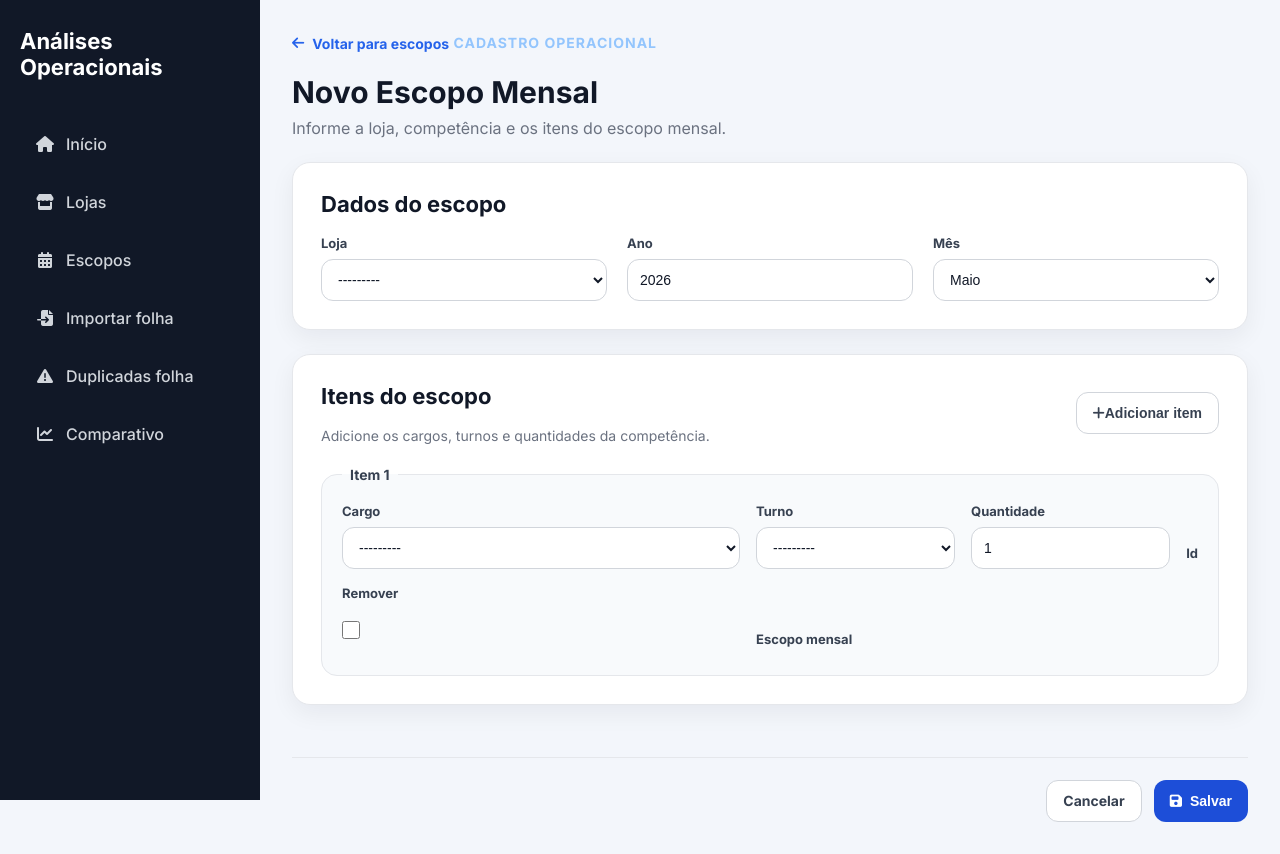
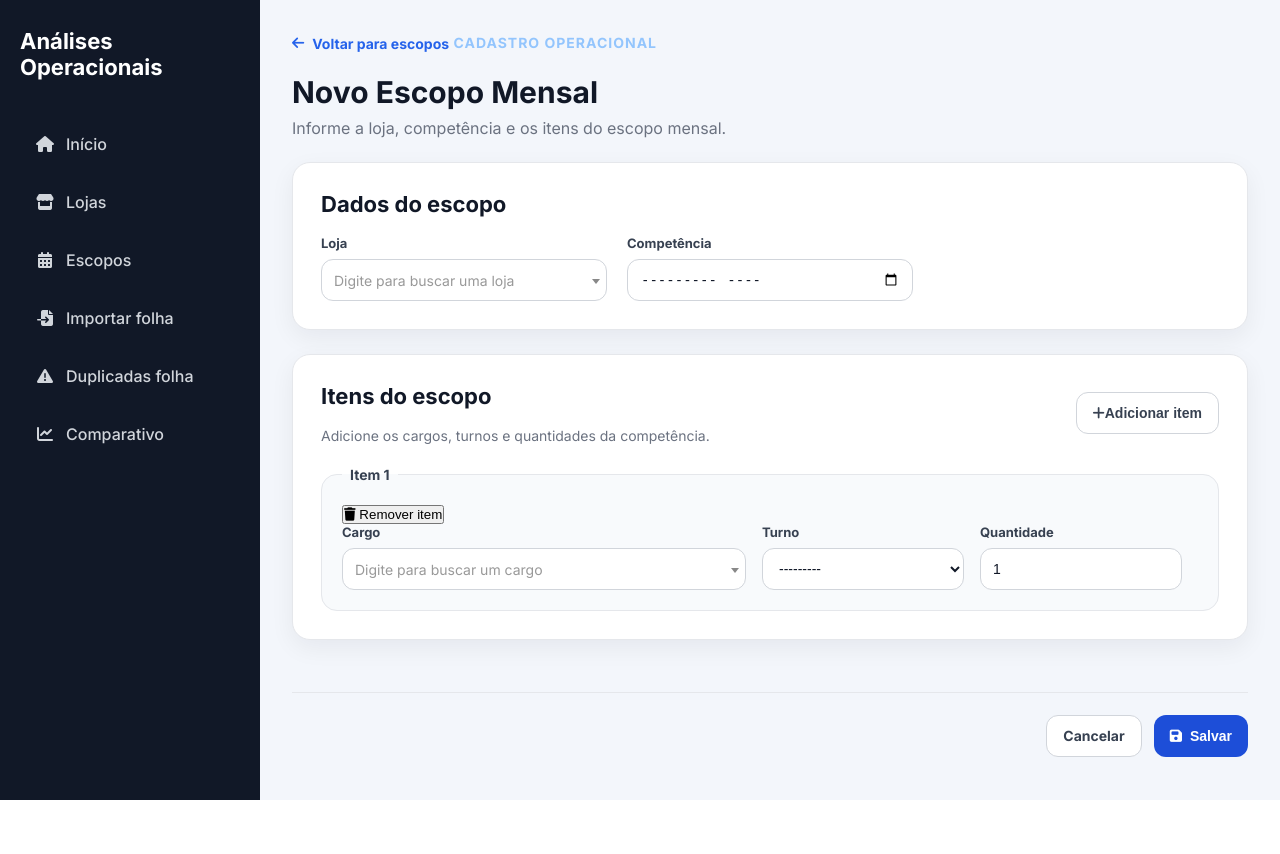
Before and after one commit to guisatoru/analises-operacionais, a Django app: page /escopos/novo/ in a window 1280 px wide. After the commit the page ends 800 px from the top, so only its background shows below. Run offline with Django 5.2, Linux system fonts and the light colour scheme; data that the repository does not hold is empty.

Commit message:
Corrige Select2 nos campos de loja e cargo do escopo

```diff
--- a/core/settings.py
+++ b/core/settings.py
@@ -29,6 +29,7 @@ INSTALLED_APPS = [
     "django.contrib.messages",
     "django.contrib.staticfiles",
     "lojas",
+    'django_select2',
 ]
 
 MIDDLEWARE = [
--- a/lojas/forms.py
+++ b/lojas/forms.py
@@ -1,5 +1,6 @@
 from django import forms
 from django.forms import inlineformset_factory
+from django_select2.forms import Select2Widget
 
 from .models import (
     ConfiguracaoInsalubridadeLoja,
@@ -7,7 +8,6 @@ from .models import (
     ItemEscopoMensal,
     Loja,
 )
-
 
 class LojaForm(forms.ModelForm):
     """Formulário do cadastro inicial — mostra todos os campos da loja."""
@@ -72,22 +72,66 @@ class LojaUpdateForm(forms.ModelForm):
 
 
 class EscopoMensalForm(forms.ModelForm):
-    """Cabeçalho do escopo: loja, ano e mês. Insalubridade fica na configuração da loja."""
+    """Usa Select2 para facilitar a busca de lojas em listas grandes."""
+
+    competencia = forms.CharField(
+        label="Competência",
+        widget=forms.DateInput(
+            attrs={
+                "type": "month",
+                "class": "form-control",
+            }
+        ),
+    )
 
     class Meta:
         model = EscopoMensal
-        fields = ["loja", "ano", "mes"]
+        fields = ["loja", "competencia", "ano", "mes"]
+
+        widgets = {
+            "loja": Select2Widget(
+                attrs={
+                    "class": "django-select2 searchable-select",
+                    "data-placeholder": "Digite para buscar uma loja",
+                }
+            ),
+            "ano": forms.HiddenInput(),
+            "mes": forms.HiddenInput(),
+        }
+
+    def __init__(self, *args, **kwargs):
+        super().__init__(*args, **kwargs)
+
+        if self.instance.pk:
+            self.initial["competencia"] = f"{self.instance.ano}-{self.instance.mes:02d}"
+
+    def clean(self):
+        cleaned_data = super().clean()
+        competencia = cleaned_data.get("competencia")
+
+        if competencia:
+            ano_texto, mes_texto = competencia.split("-")
+            cleaned_data["ano"] = int(ano_texto)
+            cleaned_data["mes"] = int(mes_texto)
+
+        return cleaned_data
 
 
 class ItemEscopoMensalForm(forms.ModelForm):
-    """
-    Cada linha representa um cargo/turno com quantidade para a competência.
-    """
+    """Usa Select2 para facilitar a busca de cargos em listas grandes."""
 
     class Meta:
         model = ItemEscopoMensal
         fields = ["cargo", "turno", "quantidade"]
 
+        widgets = {
+            "cargo": Select2Widget(
+                attrs={
+                    "class": "django-select2 searchable-select",
+                    "data-placeholder": "Digite para buscar um cargo",
+                }
+            ),
+        }
 
 class ConfiguracaoInsalubridadeLojaForm(forms.ModelForm):
     """Tela de insalubridade por loja (convênção)."""
--- a/lojas/static/lojas/css/components.css
+++ b/lojas/static/lojas/css/components.css
@@ -121,6 +121,30 @@
     box-shadow: 0 0 0 3px rgba(37, 99, 235, 0.14);
 }
 
+.form-group .select2-container {
+    width: 100% !important;
+}
+
+.form-group .select2-container--default .select2-selection--single {
+    min-height: 42px;
+
+    border: 1px solid #d1d5db;
+
+    border-radius: 12px;
+}
+
+.form-group .select2-container--default .select2-selection--single .select2-selection__rendered {
+    padding: 7px 12px;
+
+    color: #111827;
+
+    font-size: 14px;
+}
+
+.form-group .select2-container--default .select2-selection--single .select2-selection__arrow {
+    min-height: 42px;
+}
+
 .table-wrapper {
     width: 100%;
     overflow-x: auto;
--- a/lojas/static/lojas/js/escopo_form.js
+++ b/lojas/static/lojas/js/escopo_form.js
@@ -15,6 +15,30 @@
         const newItemHtml = itemTemplate.innerHTML.replace(/__prefix__/g, currentIndex);
 
         itemsContainer.insertAdjacentHTML("beforeend", newItemHtml);
+        const newItem = itemsContainer.lastElementChild;
+
+        if (newItem) {
+            // O django-select2 escuta esse evento para ativar campos criados pelo formset.
+            newItem.dispatchEvent(new Event("formset:added", { bubbles: true }));
+        }
+
+        configureRemoveButtons();
         totalFormsInput.value = currentIndex + 1;
     });
 })();
+
+function configureRemoveButtons() {
+    const removeButtons = document.querySelectorAll(".remove-item-button");
+
+    removeButtons.forEach(function (button) {
+        button.addEventListener("click", function () {
+            const card = button.closest(".escopo-item-card");
+
+            if (card) {
+                card.remove();
+            }
+        });
+    });
+}
+
+configureRemoveButtons();
--- a/lojas/templates/lojas/base.html
+++ b/lojas/templates/lojas/base.html
@@ -27,6 +27,14 @@
         rel="stylesheet"
         href="https://cdnjs.cloudflare.com/ajax/libs/font-awesome/6.5.2/css/all.min.css"
     >
+    <link
+        rel="stylesheet"
+        href="https://cdnjs.cloudflare.com/ajax/libs/font-awesome/6.5.2/css/all.min.css"
+    >
+
+    {% block extra_head %}
+    {% endblock %}
+
 </head>
 
 <body>
--- a/lojas/templates/lojas/escopo_form.html
+++ b/lojas/templates/lojas/escopo_form.html
@@ -1,5 +1,11 @@
 {% extends "lojas/base.html" %}
 {% load static %}
+
+{% block extra_head %}
+    <script src="{% static 'admin/js/vendor/jquery/jquery.js' %}"></script>
+    {{ form.media }}
+    {{ formset.media }}
+{% endblock %}
 
 {% block titulo %}{{ titulo }}{% endblock %}
 
@@ -12,8 +18,12 @@
         </a>
 
         <span class="page-eyebrow">Cadastro operacional</span>
+
         <h1>{{ titulo }}</h1>
-        <p>Informe a loja, competência e os itens do escopo mensal.</p>
+
+        <p>
+            Informe a loja, competência e os itens do escopo mensal.
+        </p>
     </div>
 </div>
 
@@ -21,11 +31,14 @@
     {% csrf_token %}
 
     <section class="form-card">
-        <h2 class="section-title">Dados do escopo</h2>
+        <h2 class="section-title">
+            Dados do escopo
+        </h2>
 
         <div class="form-grid">
-            {% for campo in form %}
+            {% for campo in form.visible_fields %}
                 <div class="form-group">
+
                     <label for="{{ campo.id_for_label }}">
                         {{ campo.label }}
                     </label>
@@ -33,36 +46,71 @@
                     {{ campo }}
 
                     {% if campo.errors %}
-                        <span class="form-error">{{ campo.errors|join:" " }}</span>
+                        <span class="form-error">
+                            {{ campo.errors|join:" " }}
+                        </span>
                     {% endif %}
+
                 </div>
             {% endfor %}
         </div>
     </section>
 
     <section class="form-card escopo-items-card">
+
         <div class="section-title-row">
+
             <div>
-                <h2 class="section-title">Itens do escopo</h2>
-                <p>Adicione os cargos, turnos e quantidades da competência.</p>
+                <h2 class="section-title">
+                    Itens do escopo
+                </h2>
+
+                <p>
+                    Adicione os cargos, turnos e quantidades da competência.
+                </p>
             </div>
 
-            <button type="button" id="add-item-btn" class="secondary-action-button">
+            <button
+                type="button"
+                id="add-item-btn"
+                class="secondary-action-button"
+            >
                 <i class="fa-solid fa-plus"></i>
                 Adicionar item
             </button>
+
         </div>
 
         {{ formset.management_form }}
 
-        <div id="itens-escopo" class="escopo-items-list">
+        <div
+            id="itens-escopo"
+            class="escopo-items-list"
+        >
+
             {% for item_form in formset %}
+
                 <fieldset class="escopo-item-card">
-                    <legend>Item {{ forloop.counter }}</legend>
+
+                    <legend>
+                        Item {{ forloop.counter }}
+                    </legend>
+
+                    <button
+                        type="button"
+                        class="remove-item-button"
+                    >
+                        <i class="fa-solid fa-trash"></i>
+                        Remover item
+                    </button>
 
                     <div class="escopo-item-grid">
-                        {% for campo in item_form %}
+
+                        {% for campo in item_form.visible_fields %}
+                            {% if campo.name != "DELETE" %}
+
                                 <div class="form-group">
+
                                     <label for="{{ campo.id_for_label }}">
                                         {{ campo.label }}
                                     </label>
@@ -70,45 +118,89 @@
                                     {{ campo }}
 
                                     {% if campo.errors %}
-                                    <span class="form-error">{{ campo.errors|join:" " }}</span>
+                                        <span class="form-error">
+                                            {{ campo.errors|join:" " }}
+                                        </span>
                                     {% endif %}
+
                                 </div>
+
+                            {% endif %}
+
                         {% endfor %}
+
                     </div>
+
                 </fieldset>
+
             {% endfor %}
+
         </div>
 
         <template id="item-escopo-template">
+
             <fieldset class="escopo-item-card">
-                <legend>Novo item</legend>
+
+                <legend>
+                    Novo item
+                </legend>
+
+                <button
+                    type="button"
+                    class="remove-item-button"
+                >
+                    <i class="fa-solid fa-trash"></i>
+                    Remover item
+                </button>
 
                 <div class="escopo-item-grid">
-                    {% for campo in formset.empty_form %}
+
+                    {% for campo in formset.empty_form.visible_fields %}
+                        {% if campo.name != "DELETE" %}
+
                             <div class="form-group">
+
                                 <label for="{{ campo.id_for_label }}">
                                     {{ campo.label }}
                                 </label>
 
                                 {{ campo }}
+
                             </div>
+
+                        {% endif %}
+
                     {% endfor %}
+
                 </div>
+
             </fieldset>
+
         </template>
+
     </section>
 
     <div class="form-actions">
-        <a class="secondary-action-button" href="{% url 'lista_escopos' %}">
+
+        <a
+            class="secondary-action-button"
+            href="{% url 'lista_escopos' %}"
+        >
             Cancelar
         </a>
 
-        <button type="submit" class="primary-action-button">
+        <button
+            type="submit"
+            class="primary-action-button"
+        >
             <i class="fa-solid fa-floppy-disk"></i>
             Salvar
         </button>
+
     </div>
+
 </form>
 
 <script src="{% static 'lojas/js/escopo_form.js' %}"></script>
+
 {% endblock %}
--- a/lojas/urls.py
+++ b/lojas/urls.py
@@ -1,4 +1,4 @@
-from django.urls import path
+from django.urls import include, path
 
 from . import views
 
@@ -28,4 +28,5 @@ urlpatterns = [
         "folhas/duplicadas/", views.folha_duplicadas_list, name="lista_folha_duplicadas"
     ),
     path("comparativo/", views.comparativo_loja, name="comparativo_loja"),
+    path("select2/", include("django_select2.urls")),
 ]
--- a/requirements.txt
+++ b/requirements.txt
@@ -1,6 +1,10 @@
 asgiref==3.11.1
 dj-database-url==3.1.2
 Django==5.2.14
+django-appconf==1.2.0
+django-cors-headers==4.9.0
+django-select2==8.4.8
+djangorestframework==3.17.1
 et_xmlfile==2.0.0
 numpy==2.4.4
 openpyxl==3.1.5
```
Lines whose indentation alone changed are shown as unchanged.
